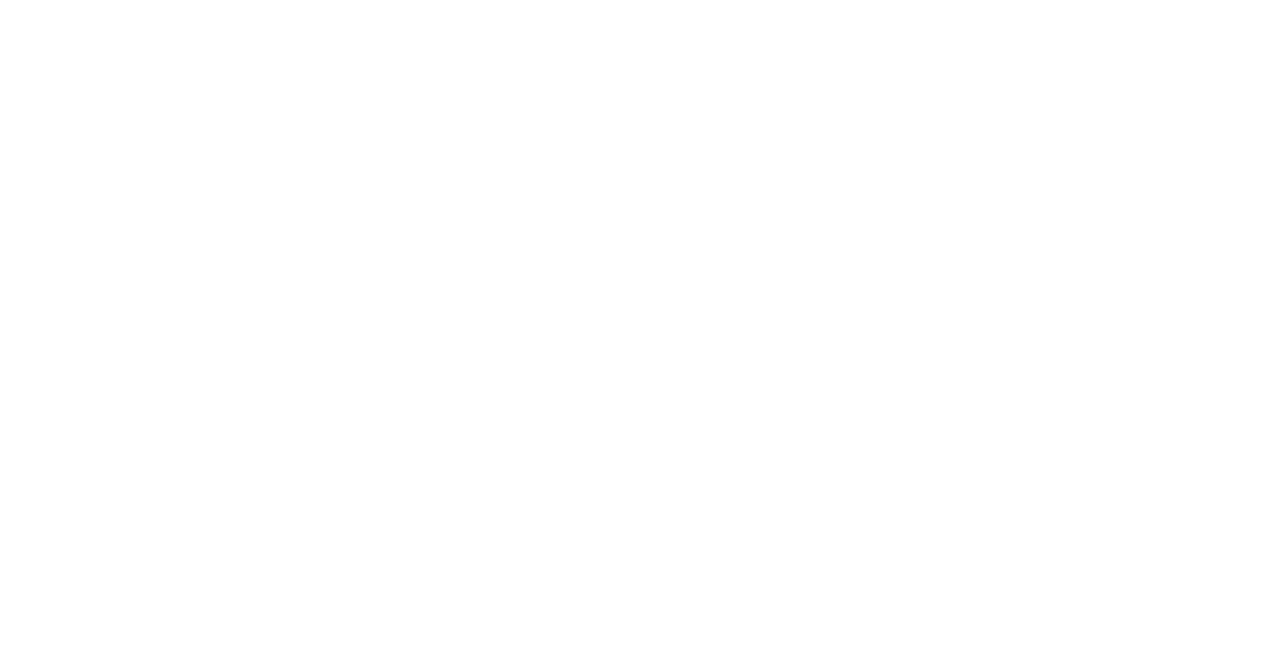
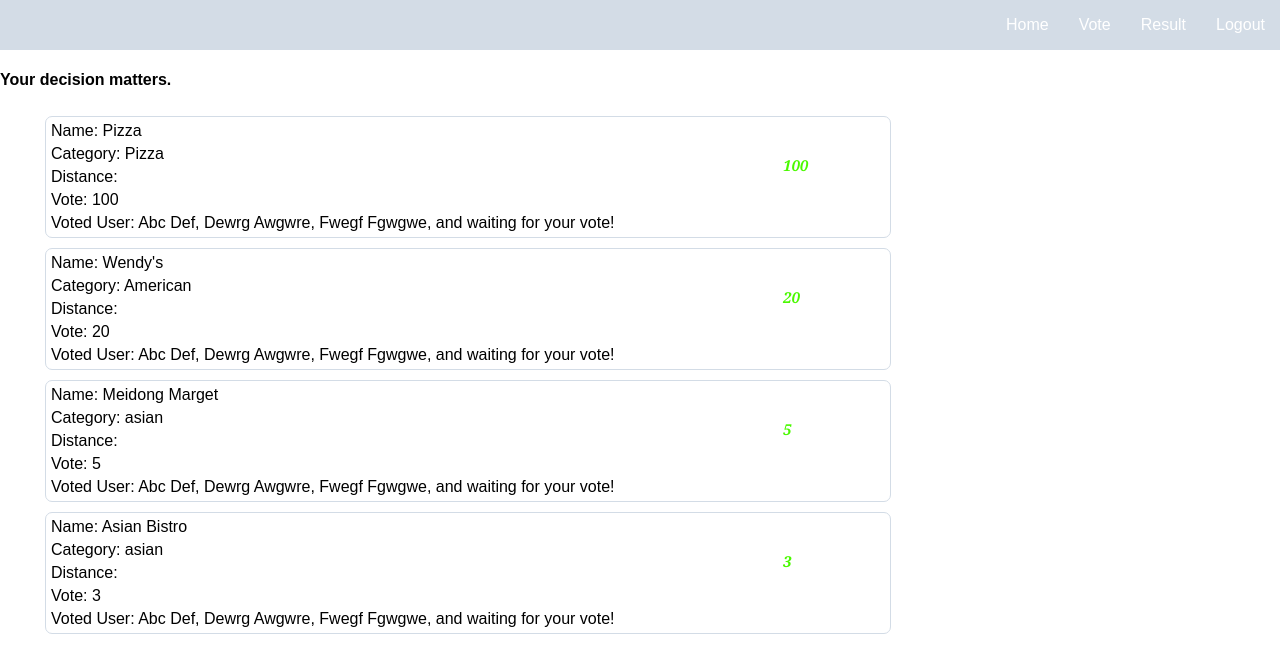
Before and after one commit to frankbht/chisha, a React (Create React App) app: page /result in a window 1280 px wide. Shown: the top 672 px of the page. Built offline with nearby package versions, Linux system fonts and the light colour scheme.

Commit message:
result page

```diff
--- a/public/data.json
+++ b/public/data.json
@@ -3,22 +3,31 @@
     {
       "name": "Asian Bistro",
       "category": "asian",
-      "distance": "5 miles"
+      "distance": "5 miles",
+      "vote" : 3,
+      "votedUser" : ["Abc Def", "Dewrg Awgwre", "Fwegf Fgwgwe"]
     },
     {
       "name": "Meidong Marget",
       "category": "asian",
-      "distance": "10 miles"
+      "distance": "10 miles",
+      "vote" : 5,
+      "votedUser" : ["Abc Def", "Dewrg Awgwre", "Fwegf Fgwgwe"]
     },
     {
       "name": "Pizza",
       "category": "Pizza",
-      "distance": "5 miles"
+      "distance": "5 miles",
+      "vote" : 100,
+      "votedUser" : ["Abc Def", "Dewrg Awgwre", "Fwegf Fgwgwe"]
+
     },
     {
       "name": "Wendy's",
       "category": "American",
-      "distance": "5 miles"
+      "distance": "5 miles",
+      "vote" : 20,
+      "votedUser" : ["Abc Def", "Dewrg Awgwre", "Fwegf Fgwgwe"]
     }
   ]
 }
--- a/src/App.js
+++ b/src/App.js
@@ -6,6 +6,7 @@
   Route
 } from 'react-router-dom';
 import Vote from './pages/vote';
+import Result from "./pages/result";
 
 export default class App extends Component {
   render() {
@@ -15,6 +16,8 @@
           <Switch>
             <Route exact path='/' component={WelcomePage} />
             <Route path='/vote' component={Vote} />
+            <Route path='/result' component={Result} />
+
           </Switch>
         </Router>
       </div>
--- /dev/null
+++ b/src/components/voteditem_list.js
@@ -0,0 +1,70 @@
+import React, { Component } from 'react';
+
+export default class VoteItemList extends Component {
+    constructor(props) {
+        super(props);
+        this.state = {
+            options: []
+        }
+    }
+
+    componentDidMount() {
+        fetch('data.json')
+            .then((response) => response.json())
+            .then((response) => {
+                this.setState((prevState, props) => ({
+                    options: response.options
+                }))
+            })
+
+    }
+
+
+    renderItem() {
+        this.state.options.sort(function(a,b){
+            return b.vote - a.vote;
+        })
+        return (
+            this.state.options.map((element, index) => {
+                return (
+                <li key={index}>
+                        <div className="item-wrapper">
+                            <div>
+                                Name: {element.name}
+                            </div>
+                            <div>
+                                Category: {element.category}
+                            </div>
+                            <div>
+                                Distance: {element.Distance}
+                            </div>
+                            <div>
+                                Vote: {element.vote}
+                            </div>
+                            <div>
+                                Voted User: {element.votedUser.map(function(user){
+                                    return user + ", "
+                            }).concat(" and waiting for your vote!")}
+                            </div>
+                            <p className="colorfuldisplay word">{element.vote}</p>
+                        </div>
+                    </li>
+                )
+            })
+        )
+    }
+
+    render() {
+        return (
+
+            <div className="item-list">
+                <h4>Your decision matters.</h4>
+                {
+                    this.state.options.length===0
+                        ? <p>Loading...</p>
+                        : <ul>{this.renderItem()}</ul>
+                }
+            </div>
+        )
+    }
+}
--- a/src/index.css
+++ b/src/index.css
@@ -97,6 +97,11 @@
   flex-direction: row;
 }
 
+.result {
+  display: flex;
+  flex-direction: row;
+}
+
 .side-bar {
   flex: 0 30%;
 }
@@ -115,3 +120,23 @@
   right: 60px;
   bottom: 20px;
 }
+
+.colorfuldisplay{
+  height: 40px;
+  width: 40px;
+  font: italic bold 12px/30px Georgia, serif;
+  color: #4af900;
+  position: absolute;
+  font-size: 15px;
+  align-content: center;
+  background-image: url("images/BG.jpg");
+  /*background-color: blue;*/
+  right: 60px;
+  bottom: 30px;
+}
+
+.word{
+  border: 7px solid transparent;
+  border-radius: 7px;
+  text-decoration: none;
+}
--- a/src/pages/result.jsx
+++ b/src/pages/result.jsx
@@ -1,15 +1,18 @@
 import React, { Component } from 'react';
 import SideBar from '../components/side_bar';
-import ItemList from '../components/item_list';
+import VoteItemList from '../components/voteditem_list';
+import NavBar from "../components/nav_bar";
 
 export default class Result extends Component {
 
 
     render() {
         return (
+            <div>
+                <NavBar />
             <div className="result">
-                <SideBar />
-                <ItemList />
+                <VoteItemList />
+            </div>
             </div>
         )
     }
```
Also changed, not shown: src/images/BG.jpg (added).
